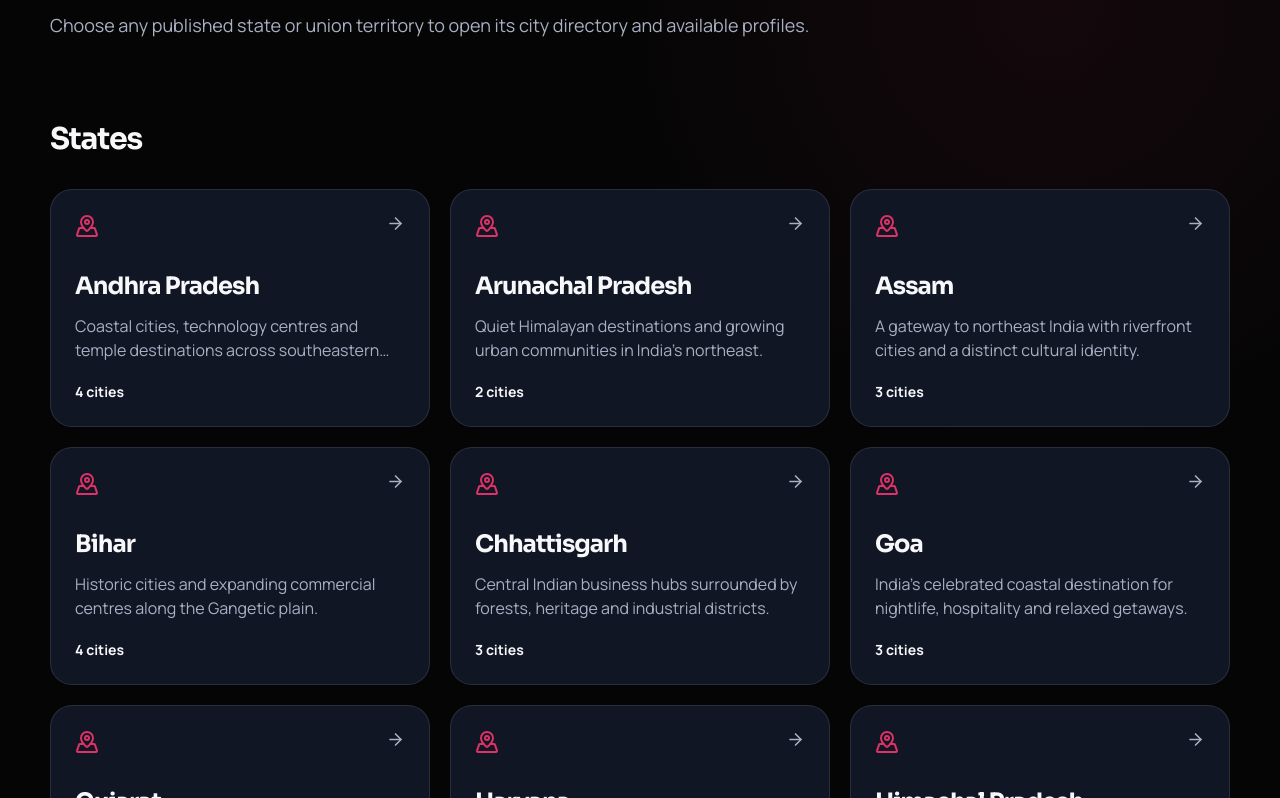
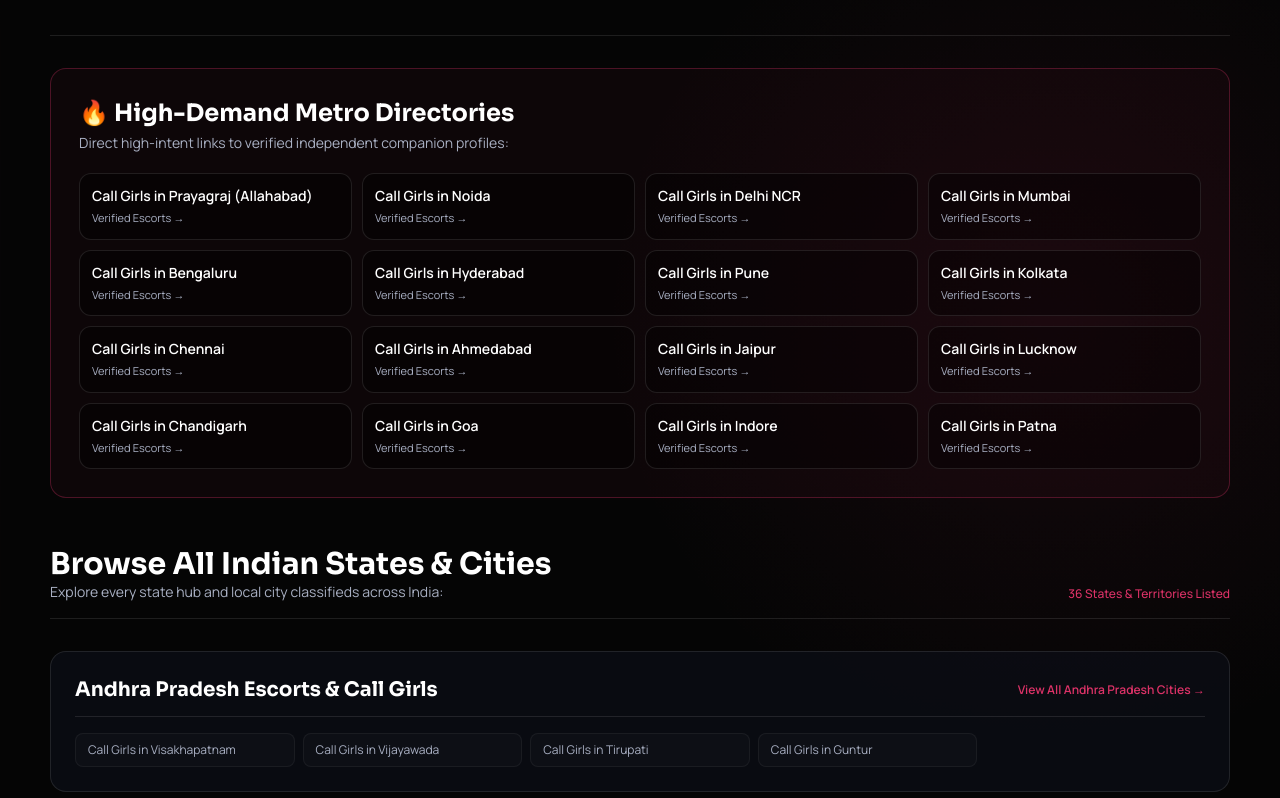
Before and after one commit to vid112/ourlybookings.com, a Next.js app: page /india in a window 1280 px wide. Shown: the part 362-1160 px from the top of the page. Built offline with nearby package versions, Linux system fonts and the light colour scheme; no server answers.

Commit message:
Revise India page metadata and content structure
Updated the India page with new metadata, added top metros section, and improved content for clarity and SEO.

```diff
--- a/app/india/page.tsx
+++ b/app/india/page.tsx
@@ -1,95 +1,200 @@
 import type { Metadata } from "next";
-import { ArrowRight, MapPinned } from "lucide-react";
 import Link from "next/link";
 import { Breadcrumbs } from "@/components/breadcrumbs";
 import { indiaStates } from "@/data/india";
-import { DirectoryState, getDirectoryLocations } from "@/lib/directory";
+import { siteConfig } from "@/lib/site";
+
+const currentYear = new Date().getFullYear();
 
 export const metadata: Metadata = {
-  title: "Browse Independent Profiles by Indian State and City",
-  description: "Explore Indian states, union territories and city-based adult listings.",
-  alternates: { canonical: "/india" },
+  title: `Call Girls in India - Top Escort Services & Adult Classifieds Directory (${currentYear})`,
+  description: `Browse 100% verified call girls, independent escorts, and adult companionship services across all states and cities in India. Direct WhatsApp and phone contact with genuine photos.`,
+  keywords: [
+    "call girls in india",
+    "india escort service",
+    "independent call girls",
+    "female escorts india",
+    "call girl contact number",
+    "verified adult classifieds india",
+  ],
+  alternates: {
+    canonical: "/india",
+  },
+  openGraph: {
+    title: `Verified Call Girls & Escorts Directory Across India (${currentYear})`,
+    description: `Direct access to independent call girls, out-call & in-call escort services across top Indian metros, states, and cities.`,
+    url: `${siteConfig.url}/india`,
+    type: "website",
+  },
 };
 
-export default async function IndiaPage() {
-  const apiLocations = await getDirectoryLocations();
-  const locations = apiLocations?.length ? apiLocations : indiaStates;
-  const territorySlugs = new Set([
-    "andaman-and-nicobar-islands",
-    "chandigarh",
-    "daman",
-    "delhi",
-    "jammu-and-kashmir",
-    "ladakh",
-    "lakshadweep",
-    "puducherry",
-  ]);
-  const states = locations.filter(
-    (item) => !territorySlugs.has(item.slug) && item.type !== "Union territory",
-  );
-  const territories = locations.filter(
-    (item) => territorySlugs.has(item.slug) || item.type === "Union territory",
-  );
+const topMetros = [
+  { name: "Prayagraj (Allahabad)", stateSlug: "uttar-pradesh", citySlug: "prayagraj" },
+  { name: "Noida", stateSlug: "uttar-pradesh", citySlug: "noida" },
+  { name: "Delhi NCR", stateSlug: "delhi", citySlug: "new-delhi" },
+  { name: "Mumbai", stateSlug: "maharashtra", citySlug: "mumbai" },
+  { name: "Bengaluru", stateSlug: "karnataka", citySlug: "bengaluru" },
+  { name: "Hyderabad", stateSlug: "telangana", citySlug: "hyderabad" },
+  { name: "Pune", stateSlug: "maharashtra", citySlug: "pune" },
+  { name: "Kolkata", stateSlug: "west-bengal", citySlug: "kolkata" },
+  { name: "Chennai", stateSlug: "tamil-nadu", citySlug: "chennai" },
+  { name: "Ahmedabad", stateSlug: "gujarat", citySlug: "ahmedabad" },
+  { name: "Jaipur", stateSlug: "rajasthan", citySlug: "jaipur" },
+  { name: "Lucknow", stateSlug: "uttar-pradesh", citySlug: "lucknow" },
+  { name: "Chandigarh", stateSlug: "chandigarh", citySlug: "chandigarh" },
+  { name: "Goa", stateSlug: "goa", citySlug: "north-goa" },
+  { name: "Indore", stateSlug: "madhya-pradesh", citySlug: "indore" },
+  { name: "Patna", stateSlug: "bihar", citySlug: "patna" },
+];
+
+export default function IndiaDirectoryPage() {
+  const jsonLd = {
+    "@context": "https://schema.org",
+    "@type": "CollectionPage",
+    name: "Call Girls & Escort Services in India",
+    description: "Comprehensive directory of verified call girls, independent escorts, and adult companionship across India.",
+    url: `${siteConfig.url}/india`,
+    breadcrumb: {
+      "@type": "BreadcrumbList",
+      itemListElement: [
+        { "@type": "ListItem", position: 1, name: "Home", item: siteConfig.url },
+        { "@type": "ListItem", position: 2, name: "India Directory", item: `${siteConfig.url}/india` },
+      ],
+    },
+  };
+
   return (
     <div className="section-space">
+      <script
+        type="application/ld+json"
+        dangerouslySetInnerHTML={{ __html: JSON.stringify(jsonLd) }}
+      />
       <div className="site-container">
-        <Breadcrumbs items={[{ label: "Home", href: "/" }, { label: "India" }]} />
-        <div className="max-w-3xl">
-          <h1 className="text-balance font-display text-5xl font-bold tracking-[-0.055em] sm:text-6xl">
-            Explore profiles across India
+        <Breadcrumbs
+          items={[
+            { label: "Home", href: "/" },
+            { label: "India Escort Directory" },
+          ]}
+        />
+
+        <div className="mt-4 border-b border-white/10 pb-8">
+          <h1 className="text-balance font-display text-3xl font-bold tracking-tight text-white sm:text-5xl">
+            Call Girls & Escort Services in India ({currentYear})
           </h1>
-          <p className="mt-6 text-lg leading-8 text-muted">
-            Choose any published state or union territory to open its city directory and available
-            profiles.
+          <p className="mt-3 max-w-3xl text-sm leading-relaxed text-muted sm:text-base">
+            India's most trusted classified directory for independent call girls, adult escorts, and private companionship. Select your city or state below to explore verified photo listings, real WhatsApp contacts, and zero-advance services.
           </p>
         </div>
-        <LocationGroup title="States" locations={states} />
-        {territories.length ? (
-          <LocationGroup title="Union territories" locations={territories} />
-        ) : null}
+
+        {/* Top High-Traffic Metros Hub (Oklute-Style Instant Access) */}
+        <section className="mt-8 rounded-2xl border border-brand/30 bg-brand/[0.04] p-5 sm:p-7">
+          <h2 className="font-display text-xl font-bold text-white sm:text-2xl">
+            🔥 High-Demand Metro Directories
+          </h2>
+          <p className="mt-1 text-xs text-muted sm:text-sm">
+            Direct high-intent links to verified independent companion profiles:
+          </p>
+          <div className="mt-5 grid grid-cols-2 gap-2.5 sm:grid-cols-3 md:grid-cols-4 lg:grid-cols-4">
+            {topMetros.map((metro) => (
+              <Link
+                key={metro.citySlug}
+                href={`/india/${metro.stateSlug}/${metro.citySlug}`}
+                className="group flex flex-col justify-between rounded-xl border border-white/10 bg-black/40 p-3 transition hover:border-brand hover:bg-brand/10"
+              >
+                <span className="text-xs font-semibold text-white group-hover:text-brand sm:text-sm">
+                  Call Girls in {metro.name}
+                </span>
+                <span className="mt-1 text-[11px] text-muted group-hover:text-white/80">
+                  Verified Escorts &rarr;
+                </span>
+              </Link>
+            ))}
+          </div>
+        </section>
+
+        {/* Complete State-by-State Directory Link Tree (Massive Internal Linking) */}
+        <section className="mt-12">
+          <div className="flex flex-col justify-between gap-2 border-b border-white/10 pb-4 sm:flex-row sm:items-end">
+            <div>
+              <h2 className="font-display text-2xl font-bold text-white sm:text-3xl">
+                Browse All Indian States & Cities
+              </h2>
+              <p className="text-xs text-muted sm:text-sm">
+                Explore every state hub and local city classifieds across India:
+              </p>
+            </div>
+            <span className="text-xs font-medium text-brand">
+              {indiaStates.length} States & Territories Listed
+            </span>
+          </div>
+
+          <div className="mt-8 space-y-10">
+            {indiaStates.map((state) => (
+              <div
+                key={state.slug}
+                className="rounded-2xl border border-white/10 bg-surface/40 p-5 sm:p-6"
+              >
+                <div className="flex flex-wrap items-center justify-between gap-3 border-b border-white/10 pb-3">
+                  <Link
+                    href={`/india/${state.slug}`}
+                    className="font-display text-lg font-bold text-white transition hover:text-brand sm:text-xl"
+                  >
+                    {state.name} Escorts & Call Girls
+                  </Link>
+                  <Link
+                    href={`/india/${state.slug}`}
+                    className="text-xs font-semibold text-brand hover:underline"
+                  >
+                    View All {state.name} Cities &rarr;
+                  </Link>
+                </div>
+
+                <div className="mt-4 grid grid-cols-2 gap-2 sm:grid-cols-3 md:grid-cols-4 lg:grid-cols-5">
+                  {state.cities.map((city) => (
+                    <Link
+                      key={city.slug}
+                      href={`/india/${state.slug}/${city.slug}`}
+                      className="rounded-lg border border-white/5 bg-white/[0.02] px-3 py-2 text-xs text-muted transition hover:border-brand/50 hover:bg-white/[0.06] hover:text-white"
+                    >
+                      Call Girls in {city.name}
+                    </Link>
+                  ))}
+                </div>
+              </div>
+            ))}
+          </div>
+        </section>
+
+        {/* SEO Contextual Pillar Content (Signals to Google Algorithm) */}
+        <section className="mt-16 rounded-2xl border border-white/10 bg-white/[0.02] p-6 text-muted sm:p-8">
+          <h2 className="font-display text-xl font-bold text-white">
+            India's Leading Independent Escort & Call Girl Network
+          </h2>
+          <p className="mt-3 text-xs leading-relaxed sm:text-sm">
+            Ourly Bookings provides an authentic directory designed to connect consenting adults directly with genuine companions across India. Whether you are traveling for business, searching for high-class hotel companions, or looking for relaxing out-call services, our platform prioritizes verified photo media, transparent reviews, and zero tolerance for scams.
+          </p>
+          <div className="mt-6 grid gap-4 text-xs sm:grid-cols-3 sm:text-sm">
+            <div className="rounded-xl border border-white/5 bg-black/20 p-4">
+              <h3 className="font-bold text-white">100% Real Verification</h3>
+              <p className="mt-1 text-muted">
+                Profiles undergo mandatory adult verification checks before publishing to filter out fake listings.
+              </p>
+            </div>
+            <div className="rounded-xl border border-white/5 bg-black/20 p-4">
+              <h3 className="font-bold text-white">Zero Advance Scam Policy</h3>
+              <p className="mt-1 text-muted">
+                Avoid paying advance card fees, hotel deposit bookings, or fake registration charges before direct face-to-face meet.
+              </p>
+            </div>
+            <div className="rounded-xl border border-white/5 bg-black/20 p-4">
+              <h3 className="font-bold text-white">Direct Client Contact</h3>
+              <p className="mt-1 text-muted">
+                No agents, brokers, or commission middlemen. Connect via direct WhatsApp or phone calls.
+              </p>
+            </div>
+          </div>
+        </section>
       </div>
     </div>
   );
 }
-
-function LocationGroup({
-  title,
-  locations,
-}: {
-  title: string;
-  locations: readonly DirectoryState[];
-}) {
-  return (
-    <section className="mt-20">
-      <h2 className="font-display text-3xl font-bold tracking-[-0.04em]">{title}</h2>
-      <div className="mt-8 grid gap-5 md:grid-cols-2 lg:grid-cols-3">
-        {locations.map((location) => (
-          <Link
-            key={location.slug}
-            href={`/india/${location.slug}`}
-            className="group surface-border rounded-[22px] bg-surface p-6 transition hover:-translate-y-1 hover:border-brand/45"
-          >
-            <div className="flex items-start justify-between gap-6">
-              <MapPinned className="text-brand" />
-              <ArrowRight
-                className="text-muted transition group-hover:translate-x-1 group-hover:text-brand"
-                size={19}
-              />
-            </div>
-            <h3 className="mt-8 font-display text-2xl font-bold tracking-[-0.04em]">
-              {location.name}
-            </h3>
-            <p className="mt-3 line-clamp-2 leading-6 text-muted">
-              {location.description ??
-                location.summary ??
-                `Browse city-based listings across ${location.name}.`}
-            </p>
-            <p className="mt-5 text-sm font-bold text-paper">
-              {location.cities.length} {location.cities.length === 1 ? "city" : "cities"}
-            </p>
-          </Link>
-        ))}
-      </div>
-    </section>
-  );
-}
```
